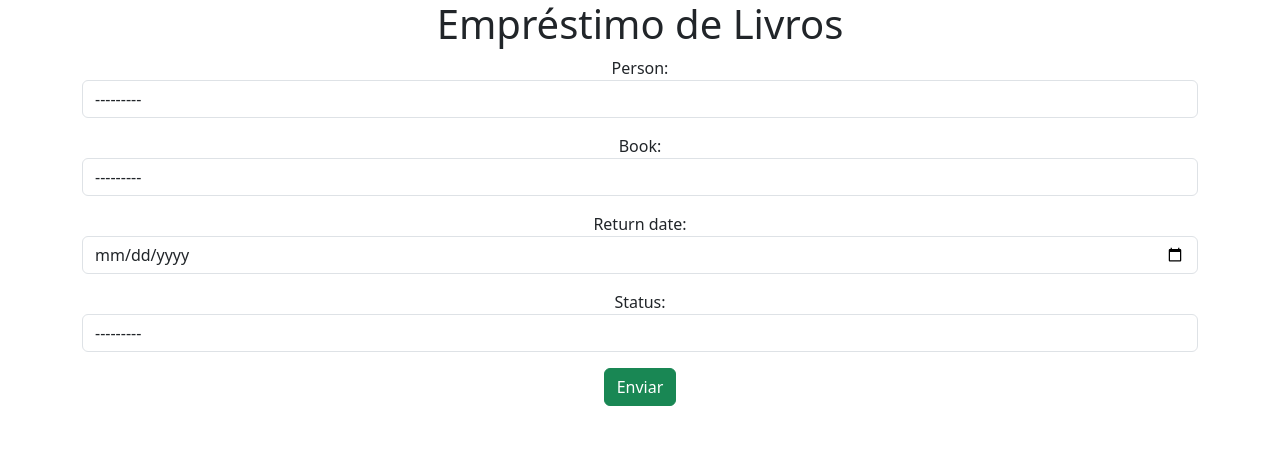
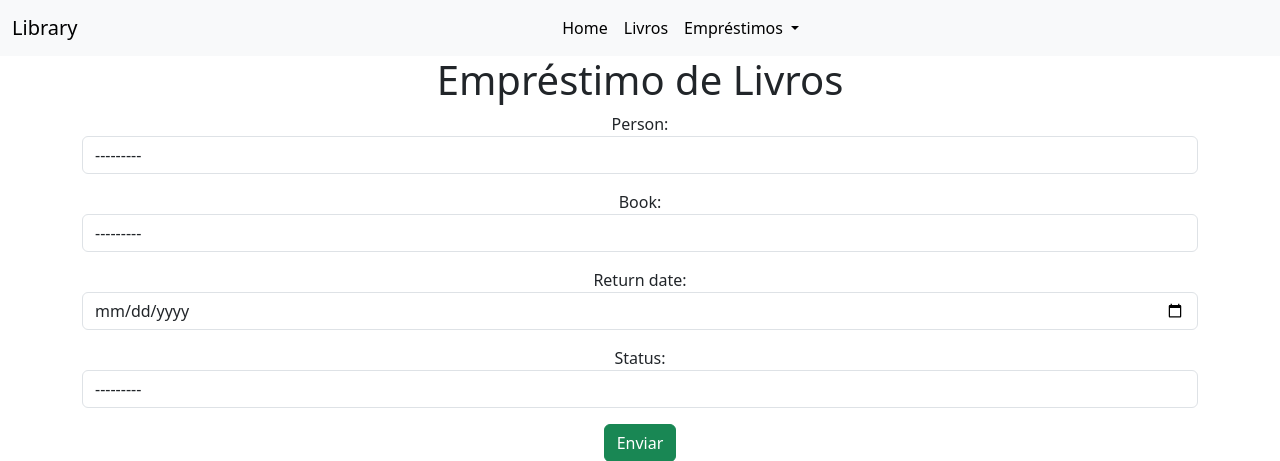
Before and after one commit to HugoMoises/Library, a Django app: page /emprestimos/create/ in a window 1280 px wide. Shown: the top 461 px of the page. Run offline with Django 5.2, Linux system fonts and the light colour scheme; tables that the repository leaves empty hold one stand-in row (values such as "Sample post").

Commit message:
Navbar padrão adicionada

```diff
--- a/library/templates/base.html
+++ b/library/templates/base.html
@@ -7,6 +7,33 @@
     <link href="https://cdn.jsdelivr.net/npm/bootstrap@5.3.8/dist/css/bootstrap.min.css" rel="stylesheet" integrity="sha384-sRIl4kxILFvY47J16cr9ZwB07vP4J8+LH7qKQnuqkuIAvNWLzeN8tE5YBujZqJLB" crossorigin="anonymous">
 </head>
 <body>
+    <nav class="navbar navbar-expand-lg bg-body-tertiary">
+        <div class="container-fluid">
+          <a class="navbar-brand" href="#">Library</a>
+          <button class="navbar-toggler" type="button" data-bs-toggle="collapse" data-bs-target="#navbarNavDropdown" aria-controls="navbarNavDropdown" aria-expanded="false" aria-label="Toggle navigation">
+            <span class="navbar-toggler-icon"></span>
+          </button>
+          <div class="collapse navbar-collapse" id="navbarNavDropdown">
+            <ul class="navbar-nav mx-auto">
+              <li class="nav-item">
+                <a class="nav-link active" aria-current="page" href="{% url 'index' %}">Home</a>
+              </li>
+              <li class="nav-item">
+                <a class="nav-link active" href="{% url 'livros_list' %}">Livros</a>
+              </li>
+              <li class="nav-item dropdown">
+                <a class="nav-link dropdown-toggle active" href="#" role="button" data-bs-toggle="dropdown" aria-expanded="false">
+                  Empréstimos
+                </a>
+                <ul class="dropdown-menu">
+                  <li><a class="dropdown-item" href="{% url 'emprestimos_list' %}">Empréstimos registrados</a></li>
+                  <li><a class="dropdown-item" href="{% url 'emprestimo_create' %}">Registrar Empréstimo</a></li>
+                </ul>
+              </li>
+            </ul>
+          </div>
+        </div>
+      </nav>
     {% block content %}
 
     {% endblock %}
```
